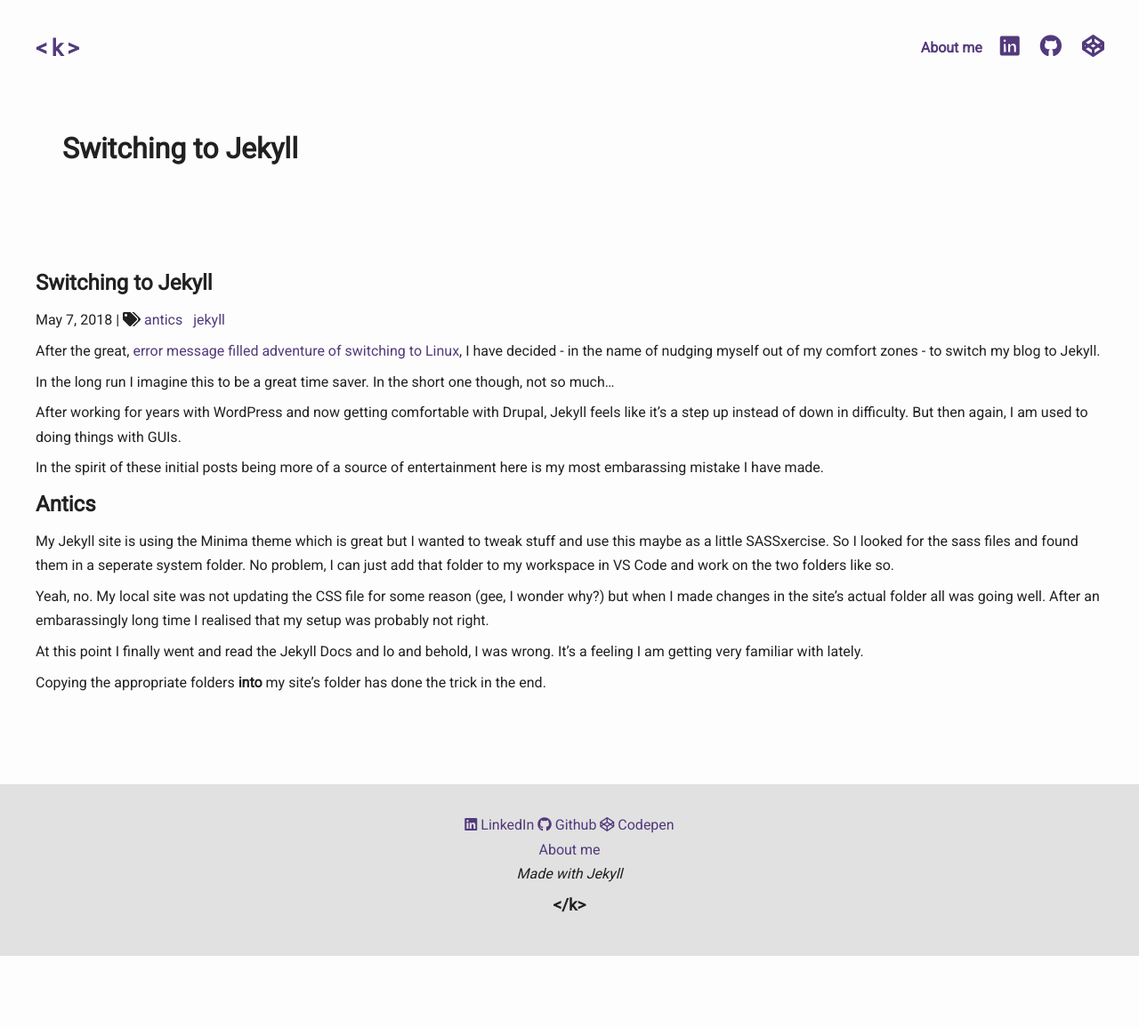
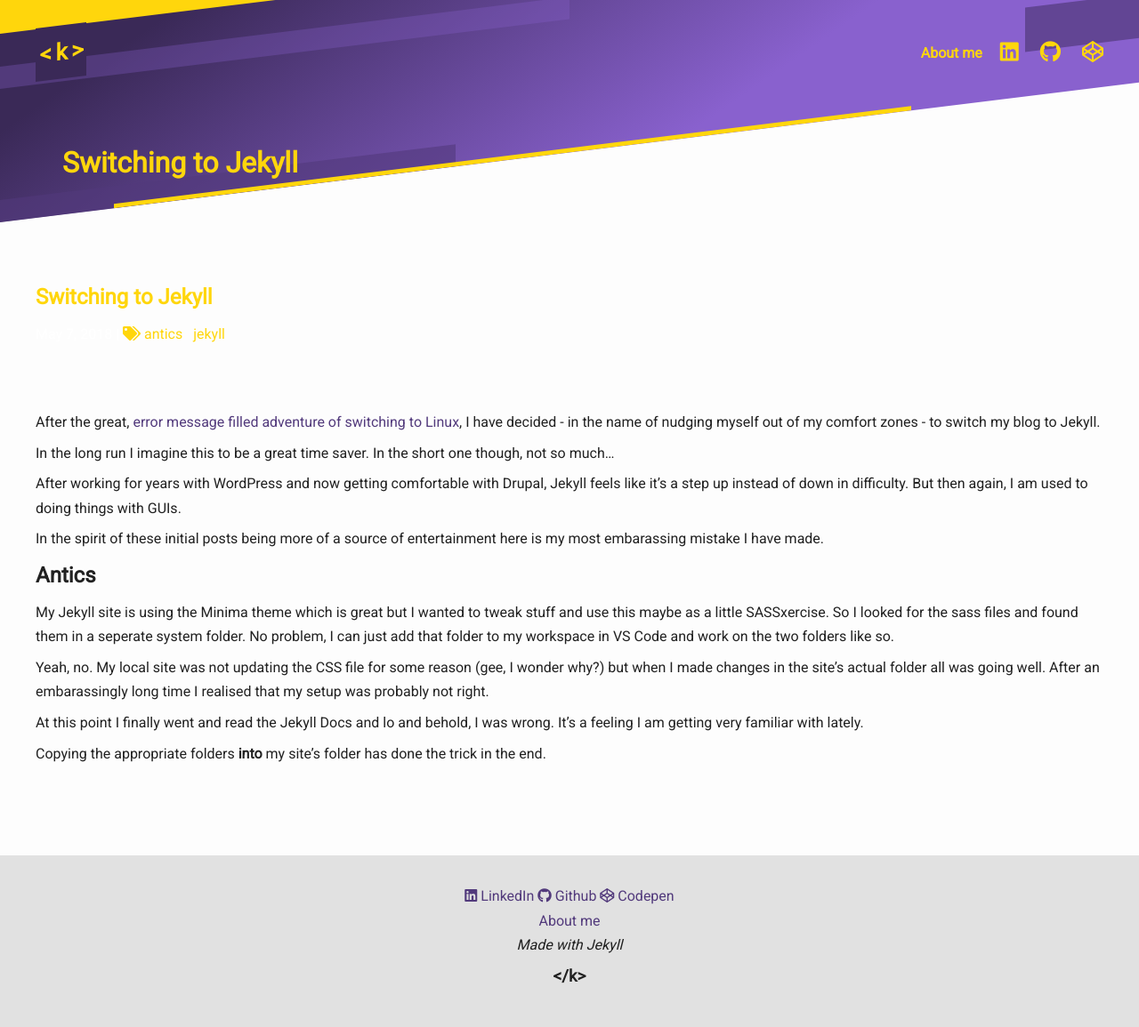
Before and after one commit to krisztin/krisztin.github.io, a Jekyll site: the page built from _posts/2018-05-08-switch-to-jekyll.markdown, in a window 1280 px wide. Shown: the whole page at 89% size. Built offline with Jekyll 4.4.1, drawn with Linux system fonts in a browser that asks for light colours; nearby versions of some CDN libraries; before the commit the page ends 1075 px from its top, so only the background shows below that.

Commit message:
header styling

```diff
--- a/_sass/minima/_layout.scss
+++ b/_sass/minima/_layout.scss
@@ -60,21 +60,58 @@
 /**
  * Site header
  */
-.site-header {
-  min-height: $spacing-unit * 1.865; // Positioning context for the mobile navigation icon
-  position: relative;
+
+header {
+
+  h1,
+  a,
+  a:visited,
+  i,
+  a:hover,
+  i:hover {
+    color: $colour-secondary;
+  }
+
+  p,
+  h2 {
+    color: $text-color-light;
+  }
+
+  p {
+    padding-bottom: $base-font-size * 4;
+  }
+
+  i {
+    font-weight: 100;
+  }
+
+  strong {
+    background: $colour-secondary;
+    color: $colour-primary;
+  }
+
+  svg {
+    max-width: $content-width / 2;
+  }
 }
 
 .site-title {
   @include relative-font-size(1.625);
+  @include skew;
   font-weight: bold;
   letter-spacing: -1px;
+  background: $colour-primary--dark;
+  padding: 0.5rem 0.3rem;
+
+  &:hover {
+    background: $colour-secondary;
+    color: $colour-primary;
+    text-decoration: none;
+  }
 }
 
 .site-nav {
-  display: -webkit-box;
-  display: -ms-flexbox;
-  display: flex;
+  @include flex;
   -webkit-box-pack: justify;
   -ms-flex-pack: justify;
   justify-content: space-between;
@@ -86,9 +123,14 @@
     font-weight: bold;
     text-decoration: none;
     margin-left: 20px;
+    border-bottom: 5px solid transparent;
 
     &:not(:last-child) {
       margin-right: 0;
+    }
+
+    &:hover {
+      border-bottom: 5px solid $colour-secondary;
     }
 
     i {
@@ -97,16 +139,69 @@
   }
 
   .site-links {
-    display: -webkit-box;
-    display: -ms-flexbox;
-    display: flex;
-    -webkit-box-orient: horizontal;
-    -webkit-box-direction: normal;
-    -ms-flex-direction: row;
-    flex-direction: row;
+    @include flex;
     -webkit-box-pack: end;
     -ms-flex-pack: end;
     justify-content: flex-end;
+  }
+}
+
+.stripes,
+.stripes span {
+  position: absolute;
+}
+
+.stripes {
+  @include skew;
+  top: 0;
+  z-index: -1;
+  width: 100%;
+  height: 100%;
+  overflow: hidden;
+  background: linear-gradient(150deg,
+    $colour-primary--dark 15%,
+    $colour-primary--light 70%);
+}
+
+.stripes span {
+  &:first-child {
+    top: 30%;
+    height: 10%;
+    width: 50%;
+    background: $colour-primary--light;
+    opacity: 0.3;
+  }
+
+  &:nth-child(2) {
+    width: 40%;
+    height: 10%;
+    bottom: 0;
+    opacity: 0.6;
+    background: $colour-primary;
+  }
+
+  &:nth-child(3) {
+    width: 70%;
+    height: 2%;
+    bottom: 0;
+    left: 10%;
+    background: $colour-secondary;
+  }
+
+  &:nth-child(4) {
+    width: 30%;
+    height: 15%;
+    top: 0;
+    background: $colour-secondary;
+  }
+
+  &:nth-child(5) {
+    width: 10%;
+    height: 20%;
+    bottom: 20%;
+    right: 0;
+    opacity: 0.7;
+    background: $colour-primary;
   }
 }
 
@@ -118,9 +213,6 @@
     flex-direction: column;
 
     .site-links {
-      display: -webkit-box;
-      display: -ms-flexbox;
-      display: flex;
       -webkit-box-orient: vertical;
       -webkit-box-direction: reverse;
       -ms-flex-direction: column-reverse;
@@ -138,9 +230,7 @@
 
     .social-links {
       width: 100%;
-      display: -webkit-box;
-      display: -ms-flexbox;
-      display: flex;
+      @include flex;
       -webkit-box-pack: justify;
       -ms-flex-pack: justify;
       justify-content: space-between;
@@ -148,9 +238,7 @@
   }
 }
 
-/**
- * Page content
- */
+
 .page-content {
   padding-bottom: $spacing-unit;
   -webkit-box-flex: 1;
```
